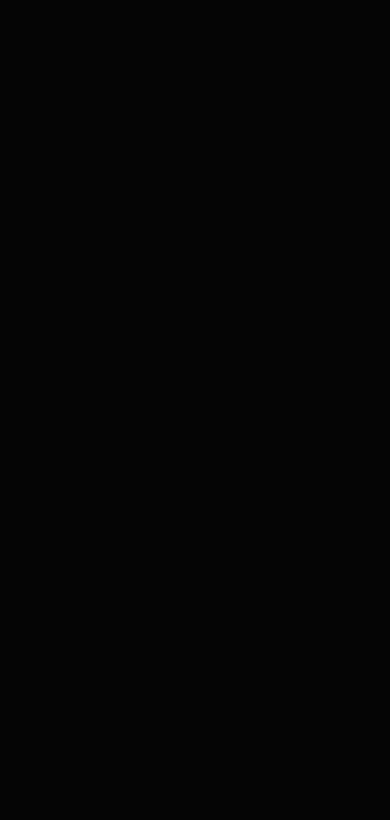
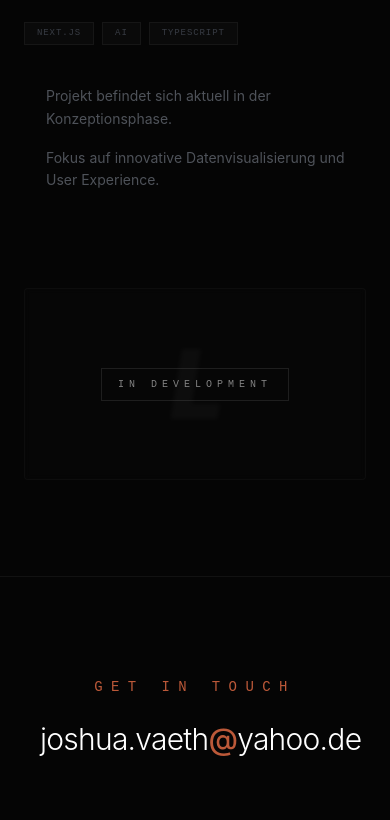
Before and after one commit to jshvth/joshuavaeth-dev, a React (Vite) app: page / in a window 390 px wide. Shown: the part 6572-7392 px from the top of the page. Before the commit the page ends 5017 px from the top, so only its background shows below. Built offline with nearby package versions, Linux system fonts and the light colour scheme.

Commit message:
projects

```diff
--- a/src/App.jsx
+++ b/src/App.jsx
@@ -8,6 +8,7 @@
 import Reveal from "./components/Reveal";
 import CustomCursor from "./components/CustomCursor";
 import ScrollProgress from "./components/ScrollProgress";
+import Projects from "./components/Projects";
 
 function App() {
   useEffect(() => {
@@ -49,6 +50,9 @@
         <Stack />
       </Reveal>
       <Reveal>
+        <Projects />
+      </Reveal>
+      <Reveal>
         <Footer />
       </Reveal>
     </main>
--- a/src/components/Navbar.jsx
+++ b/src/components/Navbar.jsx
@@ -12,7 +12,8 @@
     { id: 2, text: "About", link: "#about" },
     { id: 3, text: "Experience", link: "#experience" },
     { id: 4, text: "Stack", link: "#stack" },
-    { id: 5, text: "Contact", link: "#contact" },
+    { id: 5, text: "Projects", link: "#projects" }, // Neu hinzugefügt
+    { id: 6, text: "Contact", link: "#contact" },
   ];
 
   return (
--- a/src/components/Projects.jsx
+++ b/src/components/Projects.jsx
@@ -0,0 +1,158 @@
+import React from "react";
+import { SiGithub } from "react-icons/si";
+import { FiExternalLink } from "react-icons/fi";
+
+const Projects = () => {
+  const projects = [
+    {
+      title: "Manga Pulse",
+      category: "AI-Native Web App",
+      description: [
+        "KI-gestützte Verwaltung von Manga-Kollektionen mit automatisiertem Release-Tracking.",
+        "Integration von Jikan & AniList APIs für Echtzeit-Daten.",
+        "Backend mit Supabase (Postgres & Auth) für Profile und Social-Features wie Follow/Search.",
+        "Cron-Pipeline via Edge Functions & pg_cron scannt alle 3 Tage nach Updates.",
+      ],
+      tags: [
+        "React",
+        "Supabase",
+        "PostgreSQL",
+        "Edge Functions",
+        "API Integration",
+      ],
+      github: "https://github.com/jshvth", // Link ggf. anpassen
+      demo: null,
+    },
+    {
+      title: "Plot-Weavers",
+      category: "Collaborative Storytelling",
+      description: [
+        "Plattform für Manga-Storys mit verzweigten Narrativen und visueller Baum-Struktur.",
+        "Full-Stack Entwicklung mit Flask, React und SQLAlchemy-Persistenz.",
+        "Visueller Editor basierend auf React Flow und Dagre zur Darstellung von Story-Verläufen.",
+        "Features: JWT-Auth, Image Uploads, Dark Mode und EN/DE Lokalisierung.",
+      ],
+      tags: ["Flask", "React", "SQLAlchemy", "React Flow", "Python"],
+      github: "https://github.com/jshvth", // Link ggf. anpassen
+      demo: null,
+    },
+    {
+      title: "LumeaScope",
+      category: "Coming Soon",
+      description: [
+        "Projekt befindet sich aktuell in der Konzeptionsphase.",
+        "Fokus auf innovative Datenvisualisierung und User Experience.",
+      ],
+      tags: ["Next.js", "AI", "TypeScript"],
+      github: null,
+      demo: null,
+    },
+  ];
+
+  return (
+    <section
+      id="projects"
+      className="py-24 px-6 md:px-24 bg-dark-bg border-t border-white/5"
+    >
+      <div className="max-w-7xl mx-auto">
+        <div className="mb-20">
+          <span className="text-accent-orange font-mono text-xs uppercase tracking-[0.5em] mb-2 block">
+            Selected Work
+          </span>
+          <h2 className="text-4xl md:text-6xl font-black text-white tracking-tighter uppercase italic opacity-90 leading-none">
+            Projects
+          </h2>
+        </div>
+
+        <div className="flex flex-col gap-32">
+          {projects.map((project, index) => (
+            <div
+              key={index}
+              className={`flex flex-col lg:flex-row gap-12 items-start ${
+                project.title === "LumeaScope" ? "opacity-50" : ""
+              }`}
+            >
+              {/* Projekt-Info */}
+              <div className="lg:w-1/2 space-y-6">
+                <div>
+                  <span className="text-accent-orange font-mono text-[10px] uppercase tracking-[0.3em]">
+                    {project.category}
+                  </span>
+                  <h3 className="text-4xl md:text-6xl font-bold text-white mt-2 tracking-tight group-hover:text-accent-orange transition-colors">
+                    {project.title}
+                  </h3>
+                </div>
+
+                <div className="flex flex-wrap gap-2">
+                  {project.tags.map((tag, tIndex) => (
+                    <span
+                      key={tIndex}
+                      className="text-gray-500 font-mono text-[9px] md:text-[10px] uppercase tracking-widest border border-white/10 px-3 py-1 bg-white/5"
+                    >
+                      {tag}
+                    </span>
+                  ))}
+                </div>
+
+                <ul className="space-y-4 pt-4">
+                  {project.description.map((point, pIndex) => (
+                    <li
+                      key={pIndex}
+                      className="text-gray-400 flex items-start gap-4 text-sm md:text-base leading-relaxed"
+                    >
+                      <span className="text-accent-orange mt-2 w-1.5 h-1.5 rounded-full flex-shrink-0"></span>
+                      {point}
+                    </li>
+                  ))}
+                </ul>
+
+                <div className="flex gap-8 pt-6">
+                  {project.github && (
+                    <a
+                      href={project.github}
+                      target="_blank"
+                      rel="noreferrer"
+                      className="text-white hover:text-accent-orange transition-all flex items-center gap-2 uppercase text-[10px] tracking-[0.2em] font-bold border-b border-accent-orange/0 hover:border-accent-orange pb-1"
+                    >
+                      <SiGithub size={18} /> GitHub
+                    </a>
+                  )}
+                  {project.demo && (
+                    <a
+                      href={project.demo}
+                      target="_blank"
+                      rel="noreferrer"
+                      className="text-white hover:text-accent-orange transition-all flex items-center gap-2 uppercase text-[10px] tracking-[0.2em] font-bold border-b border-accent-orange/0 hover:border-accent-orange pb-1"
+                    >
+                      <FiExternalLink size={18} /> Live Demo
+                    </a>
+                  )}
+                </div>
+              </div>
+
+              {/* Visueller Platzhalter */}
+              <div className="lg:w-1/2 w-full aspect-video bg-[#0a0a0a] border border-white/5 relative group overflow-hidden rounded-sm">
+                <div className="absolute inset-0 bg-gradient-to-br from-accent-orange/5 to-transparent opacity-0 group-hover:opacity-100 transition-opacity duration-700"></div>
+                <div className="flex items-center justify-center h-full">
+                  <span className="text-white/10 font-black text-8xl md:text-9xl tracking-tighter uppercase italic select-none">
+                    {project.title.charAt(0)}
+                  </span>
+                </div>
+                {/* Overlay für "Coming Soon" */}
+                {project.title === "LumeaScope" && (
+                  <div className="absolute inset-0 flex items-center justify-center bg-dark-bg/40 backdrop-blur-[2px]">
+                    <span className="text-white font-mono text-[10px] uppercase tracking-[0.5em] border border-white/20 px-4 py-2">
+                      In Development
+                    </span>
+                  </div>
+                )}
+              </div>
+            </div>
+          ))}
+        </div>
+      </div>
+    </section>
+  );
+};
+
+export default Projects;
```
